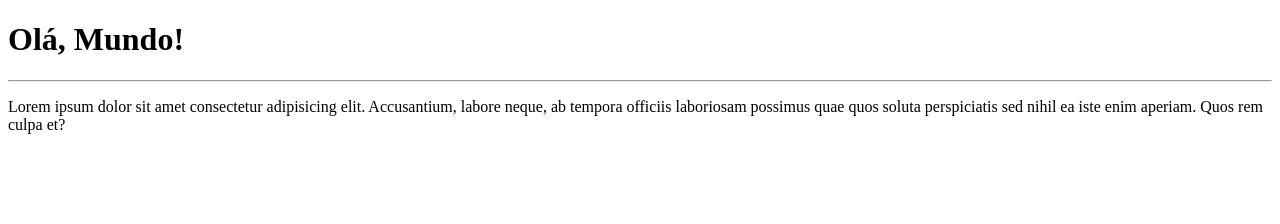
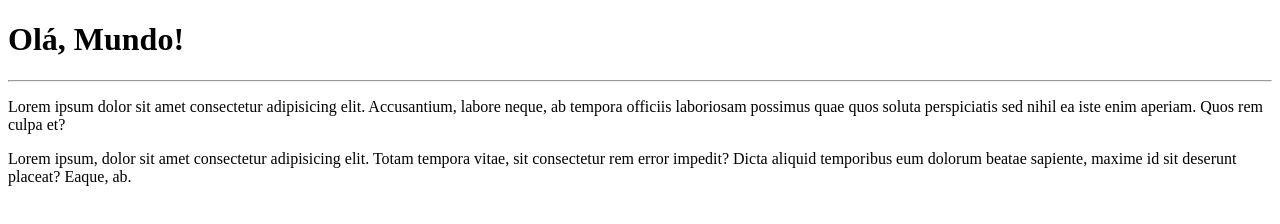
Before and after one commit to mfre1re/Primeiro-Reposit-rio, a plain HTML site: page Arquivo Exemplo/index.html in a window 1280 px wide. Drawn offline with Linux system fonts and the light colour scheme.

Commit message:
Adicionei um parágrafo

```diff
--- a/Arquivo Exemplo/index.html
+++ b/Arquivo Exemplo/index.html
@@ -10,5 +10,6 @@
     <h1>Olá, Mundo!</h1>
     <hr>
     <p>Lorem ipsum dolor sit amet consectetur adipisicing elit. Accusantium, labore neque, ab tempora officiis laboriosam possimus quae quos soluta perspiciatis sed nihil ea iste enim aperiam. Quos rem culpa et?</p>
+    <p>Lorem ipsum, dolor sit amet consectetur adipisicing elit. Totam tempora vitae, sit consectetur rem error impedit? Dicta aliquid temporibus eum dolorum beatae sapiente, maxime id sit deserunt placeat? Eaque, ab.</p>
 </body>
 </html>
```
